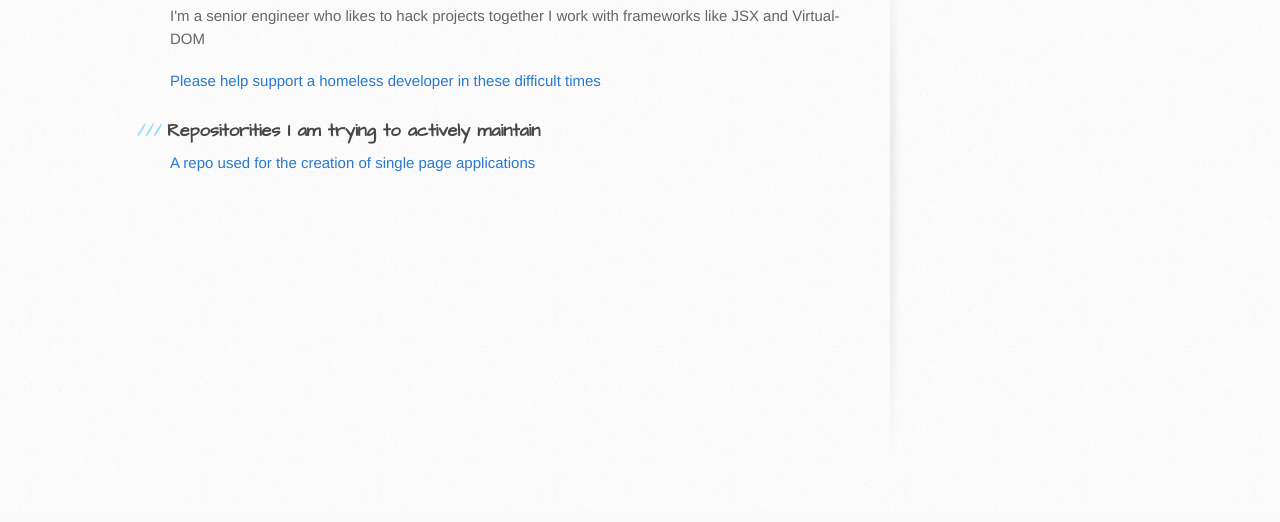
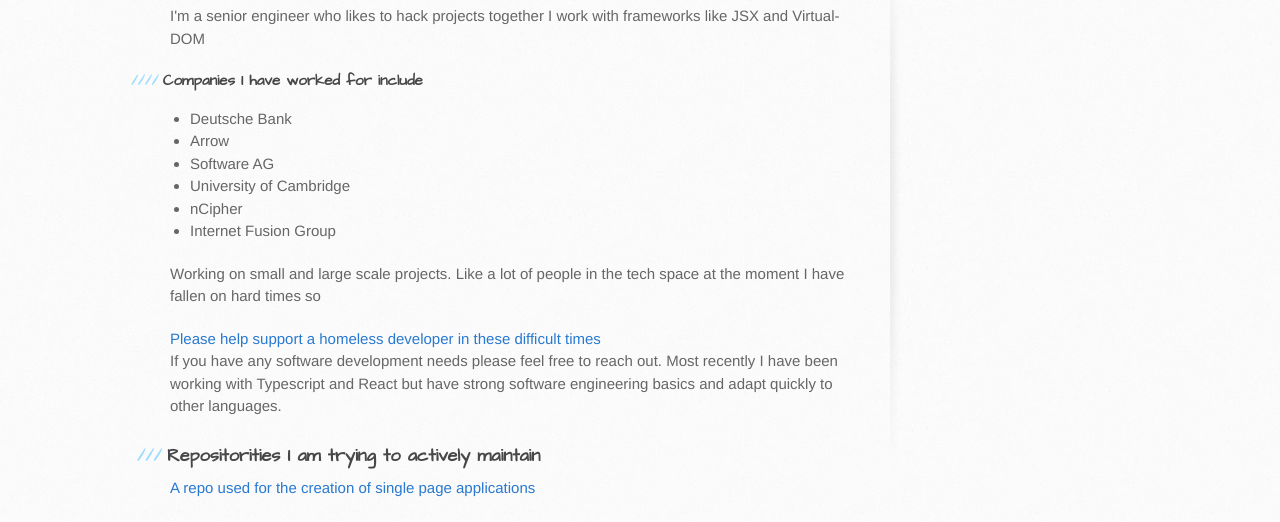
Before and after one commit to chrisclarke1977/chrisclarke1977.github.io, a plain HTML site: page index.html in a window 1280 px wide. Shown: the part 286-808 px from the top of the page. Drawn offline with Linux system fonts and the light colour scheme.

Commit message:
Update index.html
Add more details to profile

```diff
--- a/index.html
+++ b/index.html
@@ -34,7 +34,22 @@
           <p>
             I'm a senior engineer who likes to hack projects together I work with frameworks like JSX and Virtual-DOM
           </p>
+          <h4>Companies I have worked for include</h4>
+          <ul>
+            <li>Deutsche Bank</li>
+            <li>Arrow</li>
+            <li>Software AG</li>
+            <li>University of Cambridge</li>
+            <li>nCipher</li>
+            <li>Internet Fusion Group</li>
+          </ul>
+          <p>
+            Working on small and large scale projects. Like a lot of people in the tech space at the moment I have fallen on hard times so
+          </p>
           <a href="https://monzo.me/chrisclarke">Please help support a homeless developer in these difficult times</a>
+          <p>
+            If you have any software development needs please feel free to reach out. Most recently I have been working with Typescript and React but have strong software engineering basics and adapt quickly to other languages.
+          </p>
           <h3>Repositorities I am trying to actively maintain</h3>
           <a href="/tech-stack">A repo used for the creation of single page applications</a>
         </section>
```
